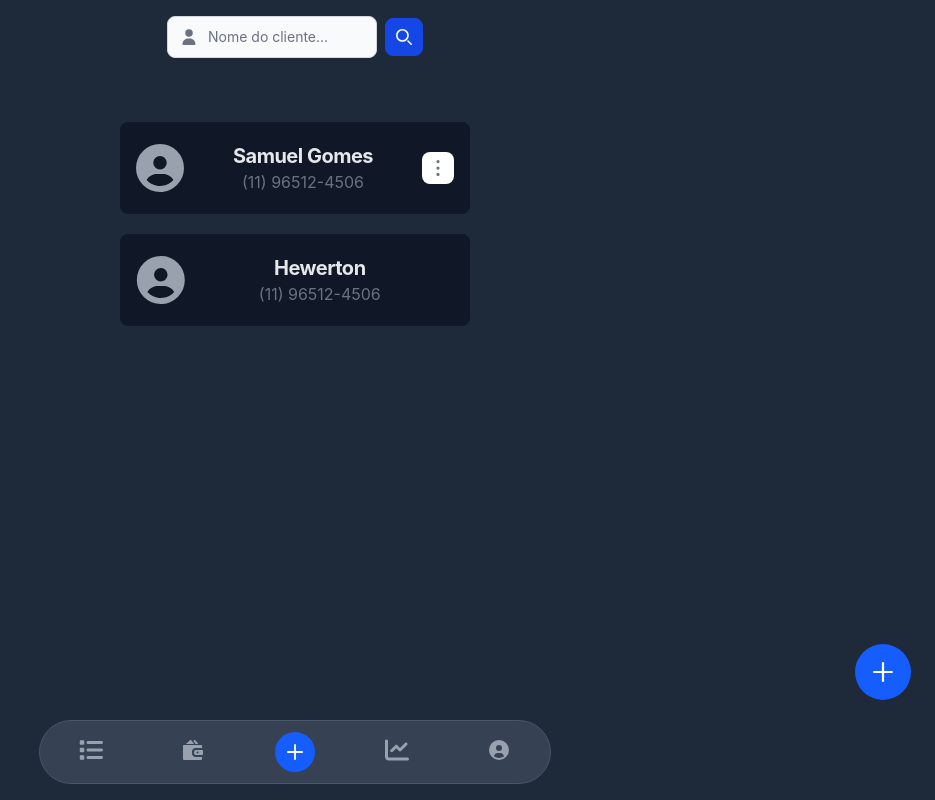
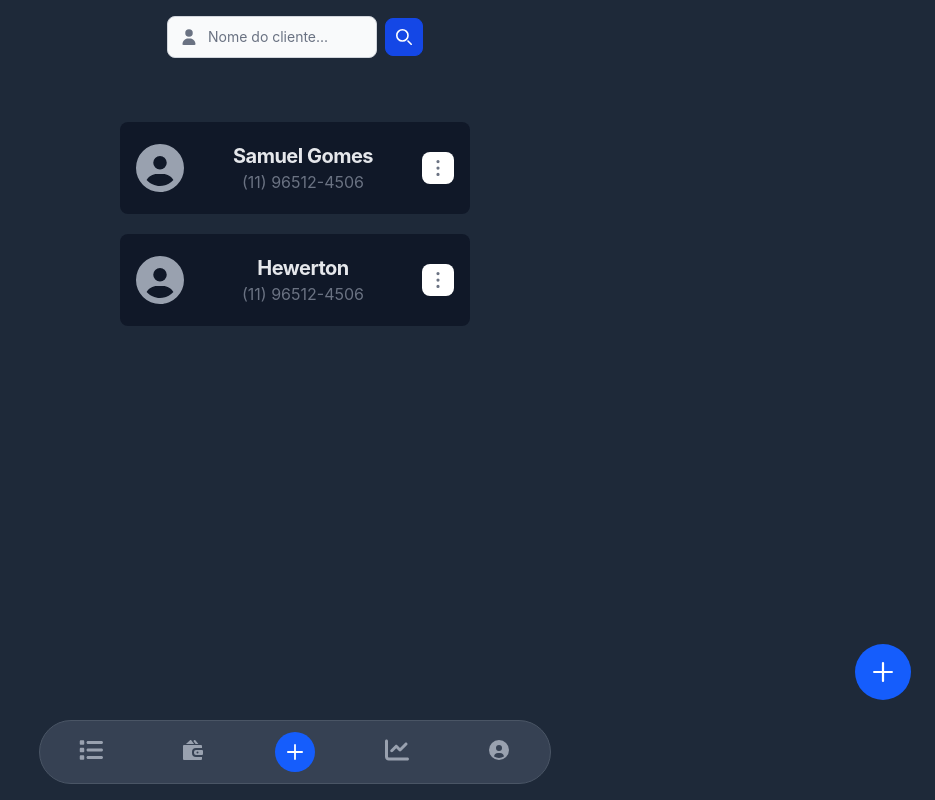
Before and after one commit to Samukaviga/barbearia-vue, a Vue app: page /client in a window 1280 px wide. Shown: the whole page, without its empty margins (345-1280 px from the left). Built offline with nearby package versions, Linux system fonts and the light colour scheme.

Commit message:
add option in client card

```diff
--- a/src/components/Client/Client.vue
+++ b/src/components/Client/Client.vue
@@ -105,6 +105,36 @@
                 </div>
 
             </div>
+
+            <!-- options -->
+            <div class="relative">
+                <button :id="`dropdownMenuIconButton-2`" :data-dropdown-toggle="`dropdownDots-2`"
+                    data-dropdown-placement="bottom-start"
+                    class="inline-flex items-center p-2 text-sm font-medium text-center text-gray-900 bg-white rounded-lg hover:bg-gray-100 focus:ring-4 focus:outline-none dark:text-white dark:bg-gray-900 dark:hover:bg-gray-800"
+                    type="button">
+                    <svg class="w-4 h-4 text-gray-500 dark:text-gray-400" aria-hidden="false"
+                        xmlns="http://www.w3.org/2000/svg" fill="currentColor" viewBox="0 0 4 15">
+                        <path
+                            d="M3.5 1.5a1.5 1.5 0 1 1-3 0 1.5 1.5 0 0 1 3 0Zm0 6.041a1.5 1.5 0 1 1-3 0 1.5 1.5 0 0 1 3 0Zm0 5.959a1.5 1.5 0 1 1-3 0 1.5 1.5 0 0 1 3 0Z" />
+                    </svg>
+                </button>
+
+                <div :id="`dropdownDots-2`"
+                    class="z-10 hidden bg-white divide-y divide-gray-100 rounded-lg shadow-sm w-40 dark:bg-gray-700 dark:divide-gray-600">
+                    <ul class="py-2 text-sm text-gray-700 dark:text-gray-200"
+                        :aria-labelledby="`dropdownMenuIconButton-2`">
+                        <li>
+                            <a href="#"
+                                class="block px-4 py-2 hover:bg-gray-100 dark:hover:bg-gray-600 dark:hover:text-white">Editar</a>
+                        </li>
+                        <li>
+                            <a href="#"
+                                class="block px-4 py-2 hover:bg-gray-100 dark:hover:bg-gray-600 dark:hover:text-white">Excluir</a>
+                        </li>
+                    </ul>
+                </div>
+            </div>
+            <!-- options -->
         </div>
 
         <!-- End Card -->
```
